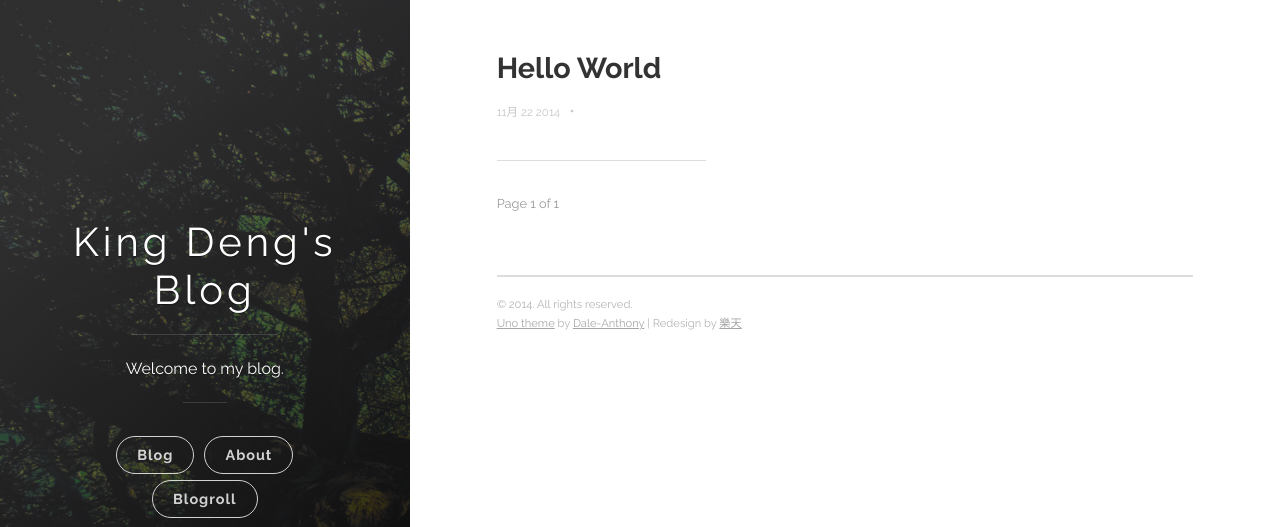
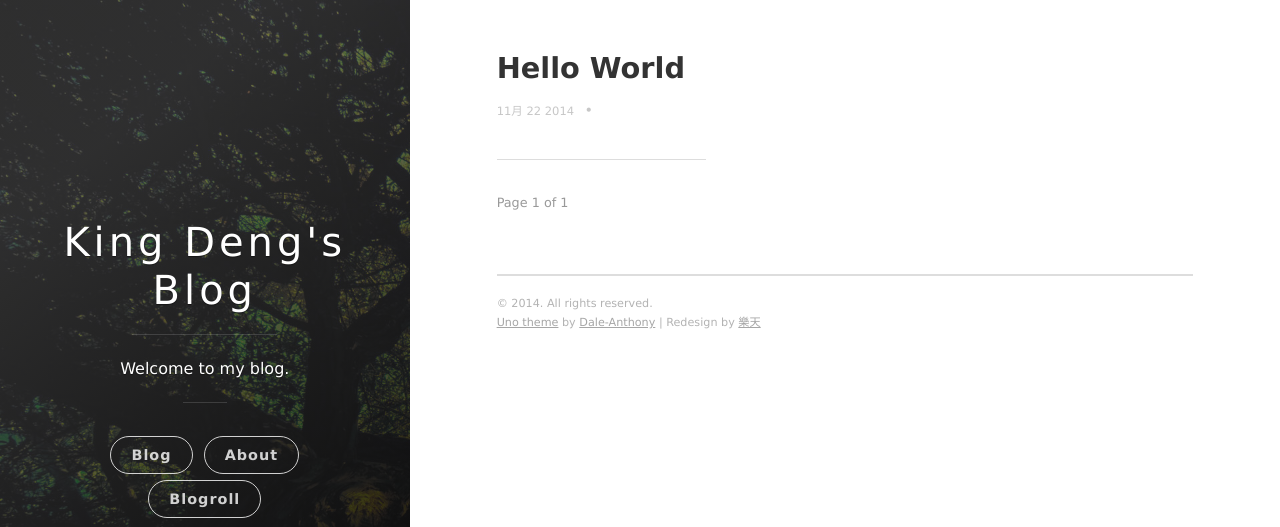
Before and after one commit to KingDeng/kingdeng.github.com, a plain HTML site: page index.html in a window 1280 px wide. Shown: the top 527 px of the page. Drawn offline with nearby package versions, Linux system fonts and the light colour scheme; some packages are replaced by stand-ins of ours.

Commit message:
Site updated: 2014-11-22 16:21:31

```diff
--- a/css/uno.css
+++ b/css/uno.css
@@ -1,4 +1,4 @@
-@import 'http://fonts.googleapis.com/css?family=Raleway:400,700|Roboto+Slab:300,400)';
+/* @import 'http://fonts.googleapis.com/css?family=Raleway:400,700|Roboto+Slab:300,400)';
 /* http://meyerweb.com/eric/tools/css/reset/
    v2.0 | 20110126
    License: none (public domain)
```
